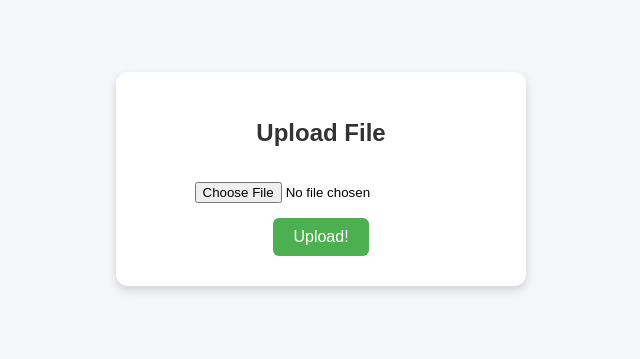
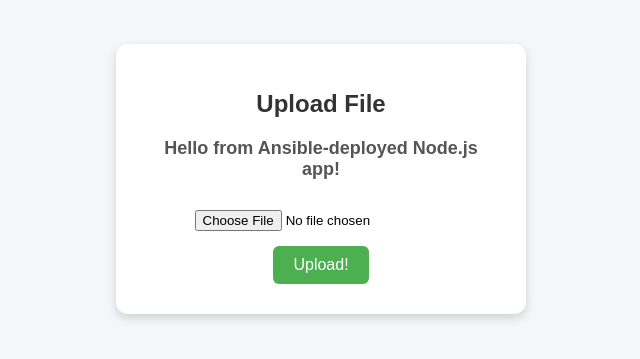
Before and after one commit to UdayParkar/AWS-EC2-instance, a website: page index.html in a window 1280 px wide. Shown: the part 221-580 px from the top of the page, without its empty margins (319-959 px from the left). Drawn offline with Linux system fonts and the light colour scheme.

Commit message:
changed index.html

```diff
--- a/index.html
+++ b/index.html
@@ -32,6 +32,12 @@
       color: #333;
     }
 
+    h2 {
+      margin-bottom: 15px;
+      font-size: 18px;
+      color: #555;
+    }
+
     input[type="file"] {
       margin: 10px 0;
       padding: 5px;
@@ -56,6 +62,7 @@
 <body>
   <div class="container">
     <h1>Upload File</h1>
+    <h2>Hello from Ansible-deployed Node.js app!</h2>
     <form ref="uploadForm" id="uploadForm" action="/upload" method="post" encType="multipart/form-data">
       <input type="file" name="myFile" />
       <br>
```
